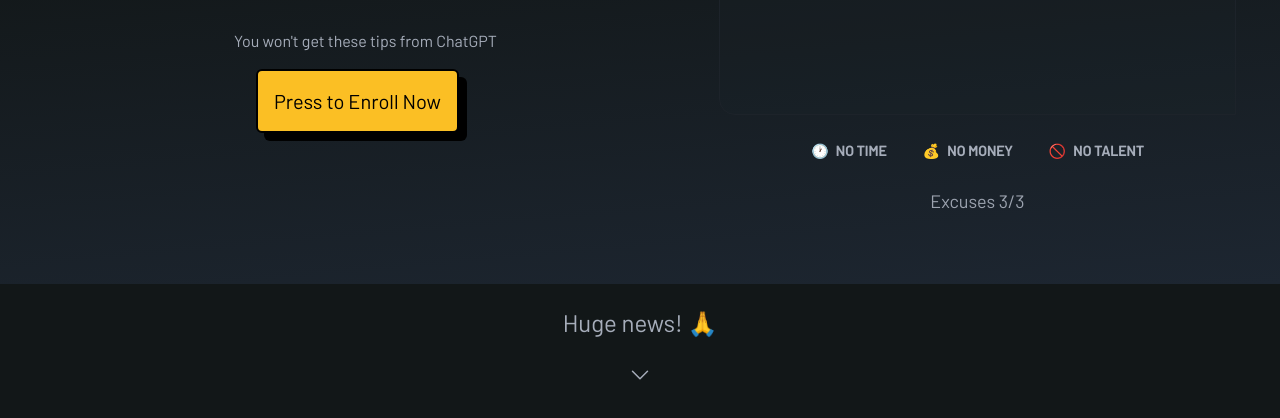
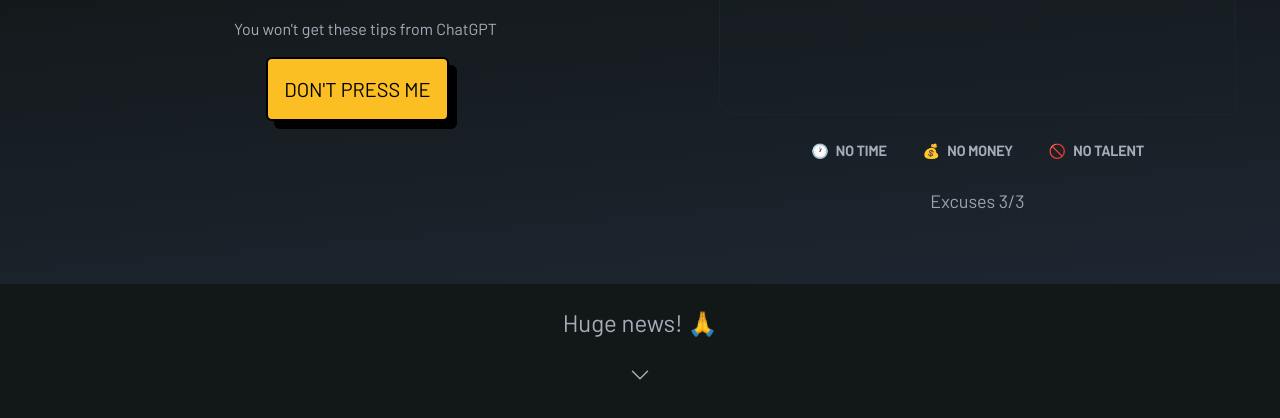
Before and after one commit to scriptogre/platform-astro, an Astro site: page / in a window 1280 px wide. Shown: the part 516-934 px from the top of the page. Built offline with nearby package versions, Linux system fonts and the light colour scheme; Astro itself is replaced by a stand-in of ours; what tailwindcss-animated would draw is missing.

Commit message:
Add back the ObnoxiousButton.svelte

```diff
--- a/src/components/index/CTAButton.astro
+++ /dev/null
@@ -1,8 +0,0 @@
----
-const { label, class: classList } = Astro.props;
----
-<button id="cta-button" class:list={[classList, "rounded-md bg-black"]}>
-  <span class="block text-black bg-amber-400 -translate-x-2 -translate-y-2 rounded-md border-2 border-black p-4 text-xl transition-all hover:-translate-y-3 active:translate-x-0 active:translate-y-0">
-    {label}
-  </span>
-</button>
--- a/src/pages/index.astro
+++ b/src/pages/index.astro
@@ -8,7 +8,7 @@ import NewsTag from "../components/index/NewsTag.astro";
 import BouncingAlert from "../components/index/BouncingAlert.astro";
 import Announcement from "../components/index/Announcement.astro";
 import Chat from "../components/chat/Chat.svelte";
-import CTAButton from "../components/index/CTAButton.astro";
+import ObnoxiousButton from "../components/index/ObnoxiousButton.svelte";
 import LogoHeader from "../components/index/LogoHeader.astro";
 
 const { type: latestEntryType, url: latestEntryUrl } = await getLatestContentCollectionEntry()
@@ -40,8 +40,7 @@ const announcementMessage = `Check out the latest ${latestEntryType}! 🎉`;
         You won't get these tips from ChatGPT
       </span>
 
-      <CTAButton label="Press to Enroll Now" class="mb-3" />
-
+      <ObnoxiousButton client:load />
     </div>
 
     <div class="flex flex-col justify-center items-center my-12 xl:my-16 lg:px-4">
```
Also changed, not shown: src/components/index/ObnoxiousButton.svelte (renamed from src/components/home/ObnoxiousButton.svelte).
